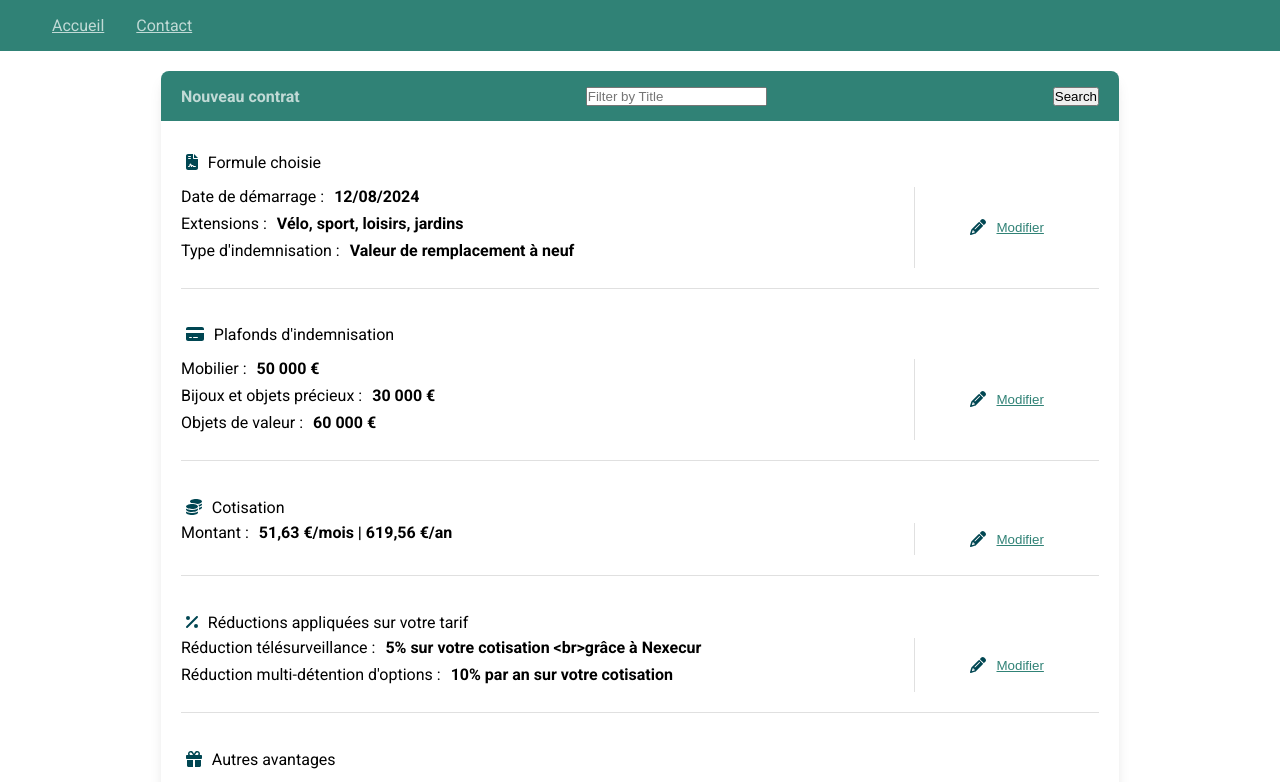
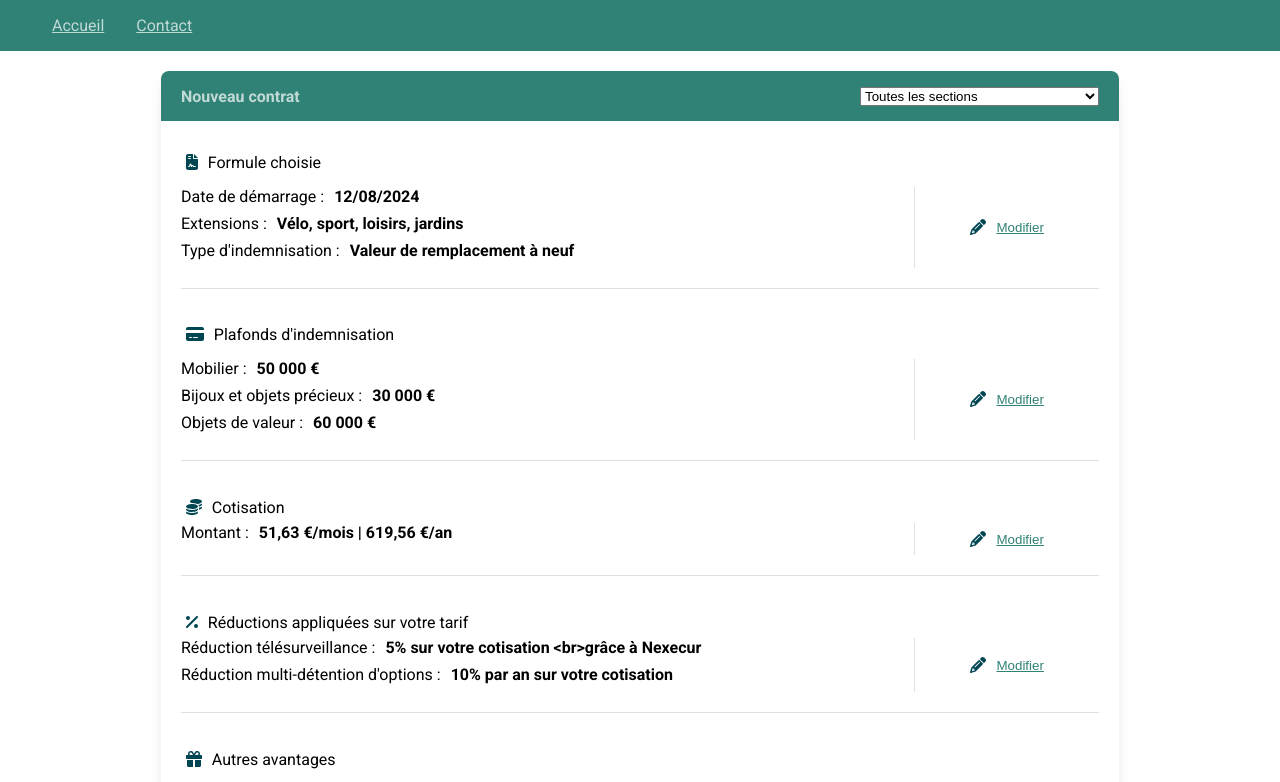
Before and after one commit to TheHiddenSoulCoder/caa, an Angular app: page / in a window 1280 px wide. Shown: the top 782 px of the page. Built offline with nearby package versions, Linux system fonts and the light colour scheme.

Commit message:
filter phase 2 as selector

```diff
--- a/src/app/home/home.component.html
+++ b/src/app/home/home.component.html
@@ -2,17 +2,10 @@
   <div class="card">
     <div class="card-header">
       <h4>Nouveau contrat</h4>
-      <input type="text" placeholder="Filter by Title" #filter>
-      <button type="button" (click)="filterResults(filter.value)">Search</button>
-
-      <!--
-      <select name="contract-name" id="contract-select">
-        <option value="Toutes les sections">Toutes les sections</option>
-        <option
-            *ngFor="let contract of contractList"
-            value="{{contract.title}}">{{contract.title}}</option>
+      <select [(ngModel)]="contractTitleSelected" (ngModelChange)="filterResults($event)">
+        <option value="">Toutes les sections</option>
+        <option *ngFor="let contract of contractList" [value]="contract.title">{{contract.title}}</option>
       </select>
-      -->
     </div>
     <app-contract-list class="card-content"
         *ngFor="let contract of contractFiltered"
--- a/src/app/home/home.component.ts
+++ b/src/app/home/home.component.ts
@@ -3,17 +3,19 @@ import { CommonModule } from '@angular/common';
 import { ContractListComponent } from './contract-list/contract-list.component';
 import { Contract } from '../contract';
 import { ContractService } from '../contract.service';
+import { FormsModule } from '@angular/forms';
 
 @Component({
   selector: 'app-home',
   standalone: true,
-  imports: [CommonModule, ContractListComponent],
+  imports: [CommonModule, ContractListComponent, FormsModule],
   templateUrl: './home.component.html',
   styleUrl: './home.component.scss'
 })
 export class HomeComponent {
   contractList: Contract[] = [];
   contractFiltered: Contract[] = [];
+  contractTitleSelected: string = '';
   contractService: ContractService = inject(ContractService);
 
   constructor() {
```
